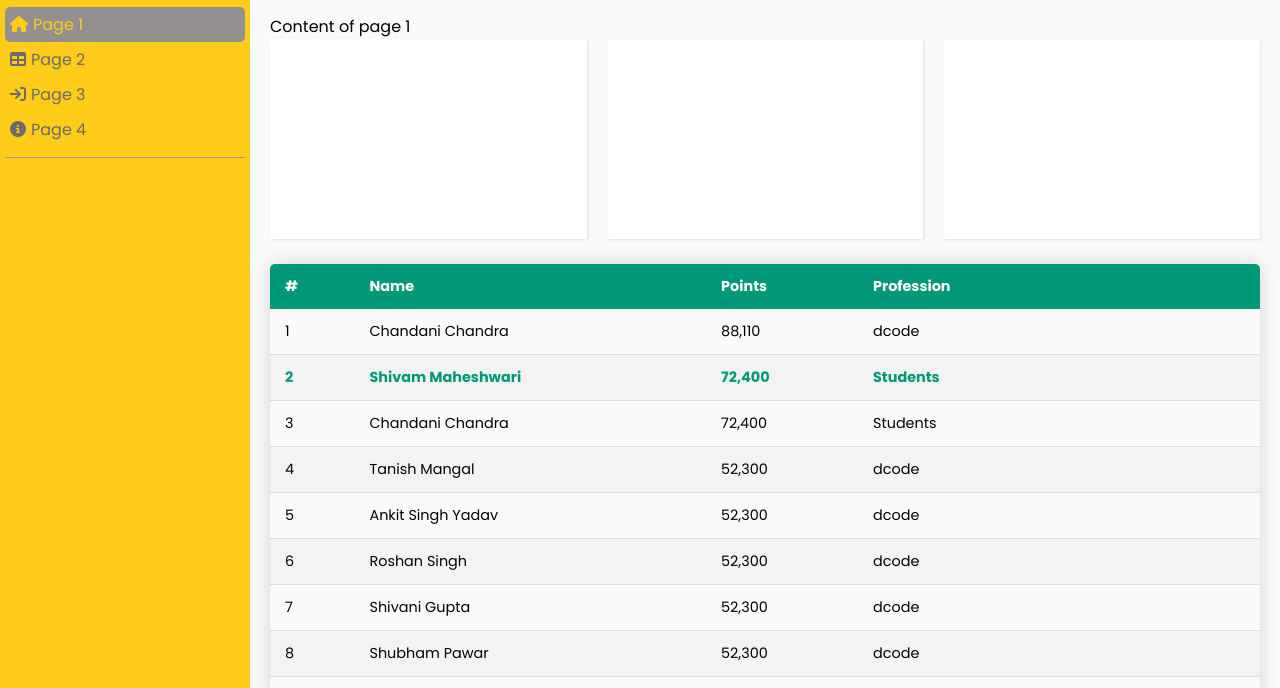
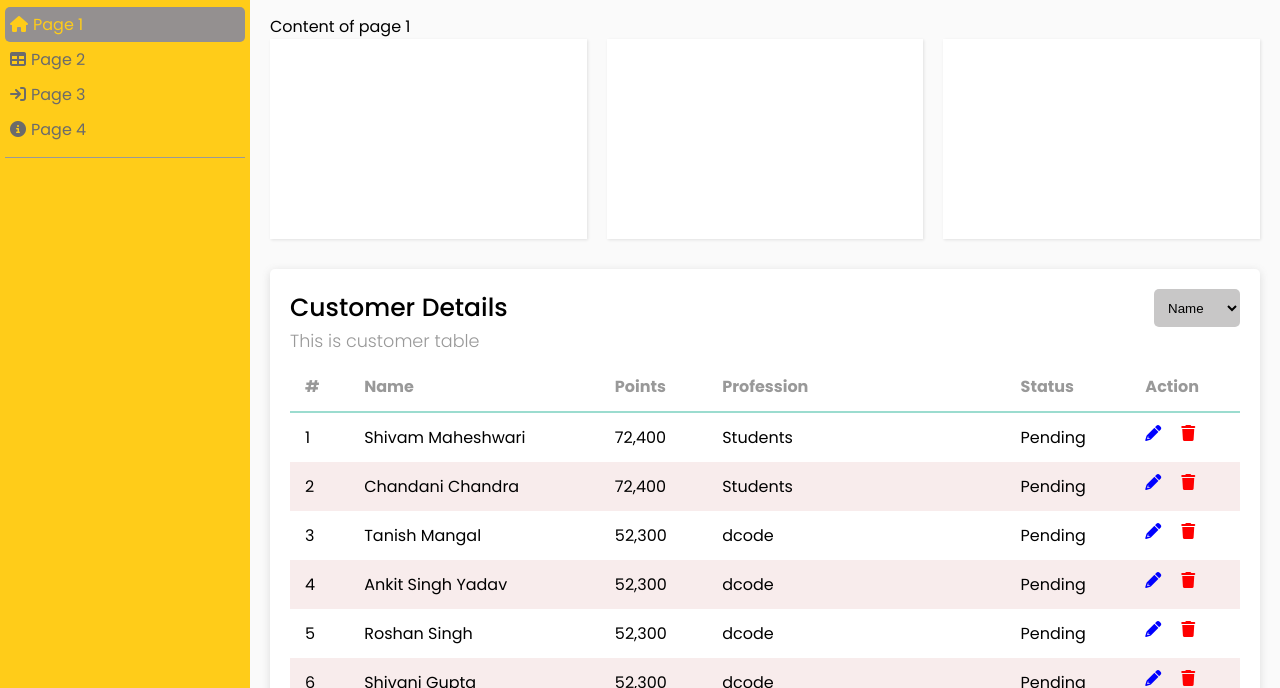
Before and after one commit to im-niraj/FrontEnd-Tech, a plain HTML site: page Dashboard design/index.html in a window 1280 px wide. Shown: the part 112-800 px from the top of the page. Drawn offline with Linux system fonts and the light colour scheme.

Commit message:
dashboard table update

```diff
--- a/Dashboard design/css/component.css
+++ b/Dashboard design/css/component.css
@@ -46,3 +46,67 @@
     cursor: pointer;
     background-color: #9bdccf;
 }
+
+
+
+
+/* table for index.html */
+.tableChart{
+    padding: 20px;
+    background-color: #fff;
+    margin-top: 30px;
+    border-radius: 5px;
+    box-shadow: rgba(99, 99, 99, 0.2) 0px 2px 8px 0px;
+
+}
+.tableChartHeader{
+    display: flex;
+    justify-content: space-between;
+
+}
+
+.table-customer{
+    border-collapse: collapse;
+    margin: 5px 0;
+    width: 100%;
+}
+.table-customer thead tr
+{
+    /* background-color: #9bdccf; */
+    text-align: left;
+    font-weight: bold;
+    color: #999;
+}
+.table-customer thead tr{
+    border-bottom: 2px solid #9bdccf;
+}
+.table-customer td, th{
+    padding: 12px 15px;
+}
+.table-customer tbody tr:nth-of-type(even){
+
+    background-color: #f8ecec;
+}
+
+.table-customer tbody tr:last-of-type {
+    border-bottom: 2px solid #009879;
+}
+.actionButton{
+    display: flex;
+    justify-content: space-between;
+    width: 50px;
+}
+.actionButton i:first-child{
+    color: blue;
+    cursor: pointer;
+    transition: all .1s;
+}
+.actionButton i:last-child{
+    color: red;
+    cursor: pointer;
+    transition: all .1s;
+}
+.actionButton i:hover{
+    font-size: 20px;
+    transform: scale(1.1);
+}
--- a/Dashboard design/css/style.css
+++ b/Dashboard design/css/style.css
@@ -238,6 +238,18 @@ p {
 .addData:hover{
   background-color: blue;
 }
+
+
+.customerDetails{
+    font-size: 25px;
+    font-weight: 500;
+}
+#sortBy{
+    border: 0;
+    padding: 10px 10px;
+    background-color: rgb(200, 199, 199);
+    border-radius: 5px;
+}
 /* ---------------------------------------------------
     Footer
 ----------------------------------------------------- */
--- a/Dashboard design/index.html
+++ b/Dashboard design/index.html
@@ -83,8 +83,16 @@
                     <div class="card-home"></div>
                 </div>
 
-
-                <table class="content-table ">
+                <div class="tableChart">
+                    <div class="tableChartHeader">
+                        <div class="customerDetails">Customer Details</div>
+                        <select name="sortBy" id="sortBy">
+                            <option value="name">Name</option>
+                            <option value="amount">Amount</option>
+                        </select>
+                    </div>
+                    <p>This is customer table</p>
+                    <table class="table-customer">
 
                         <thead>
                             <tr>
@@ -92,77 +100,127 @@
                                 <th>Name</th>
                                 <th>Points</th>
                                 <th>Profession</th>
+                                <th>Status</th>
+                                <th>Action</th>
                             </tr>
                         </thead>
                         <tbody>
-                        <tr>
+                            <tr class="active-row ">
                                 <td>1</td>
-                            <td>Chandani Chandra</td>
-                            <td>88,110</td>
-                            <td>dcode</td>
-                        </tr>
-                        <tr class="active-row ">
-                            <td>2</td>
                                 <td>Shivam Maheshwari</td>
                                 <td>72,400</td>
                                 <td>Students</td>
+                                <td>Pending</td>
+                                <td class="actionButton">
+                                    <i class="fa fa-pencil" aria-hidden="true"></i>
+                                    <i class="fa fa-trash" aria-hidden="true"></i>
+                                </td>
+                            </tr>
+                            <tr>
+                                <td>2</td>
+                                <td>Chandani Chandra</td>
+                                <td>72,400</td>
+                                <td>Students</td>
+                                <td>Pending</td>
+                                <td class="actionButton">
+                                    <i class="fa fa-pencil" aria-hidden="true"></i>
+                                    <i class="fa fa-trash" aria-hidden="true"></i>
+                                </td>
                             </tr>
                             <tr>
                                 <td>3</td>
-                            <td>Chandani Chandra</td>
-                            <td>72,400</td>
-                            <td>Students</td>
+                                <td>Tanish Mangal</td>
+                                <td>52,300</td>
+                                <td>dcode</td>
+                                <td>Pending</td>
+                                <td class="actionButton">
+                                    <i class="fa fa-pencil" aria-hidden="true"></i>
+                                    <i class="fa fa-trash" aria-hidden="true"></i>
+                                </td>
                             </tr>
                             <tr>
                                 <td>4</td>
-                            <td>Tanish Mangal</td>
+                                <td>Ankit Singh Yadav</td>
                                 <td>52,300</td>
                                 <td>dcode</td>
+                                <td>Pending</td>
+                                <td class="actionButton">
+                                    <i class="fa fa-pencil" aria-hidden="true"></i>
+                                    <i class="fa fa-trash" aria-hidden="true"></i>
+                                </td>
                             </tr>
                             <tr>
                                 <td>5</td>
-                            <td>Ankit Singh Yadav</td>
+                                <td>Roshan Singh</td>
                                 <td>52,300</td>
                                 <td>dcode</td>
+                                <td>Pending</td>
+                                <td class="actionButton">
+                                    <i class="fa fa-pencil" aria-hidden="true"></i>
+                                    <i class="fa fa-trash" aria-hidden="true"></i>
+                                </td>
                             </tr>
                             <tr>
                                 <td>6</td>
-                            <td>Roshan Singh</td>
+                                <td>Shivani Gupta</td>
                                 <td>52,300</td>
                                 <td>dcode</td>
+                                <td>Pending</td>
+                                <td class="actionButton">
+                                    <i class="fa fa-pencil" aria-hidden="true"></i>
+                                    <i class="fa fa-trash" aria-hidden="true"></i>
+                                </td>
                             </tr>
                             <tr>
                                 <td>7</td>
-                            <td>Shivani Gupta</td>
+                                <td>Shubham Pawar</td>
                                 <td>52,300</td>
                                 <td>dcode</td>
+                                <td>Pending</td>
+                                <td class="actionButton">
+                                    <i class="fa fa-pencil" aria-hidden="true"></i>
+                                    <i class="fa fa-trash" aria-hidden="true"></i>
+                                </td>
                             </tr>
                             <tr>
                                 <td>8</td>
-                            <td>Shubham Pawar</td>
+                                <td>Brijesh Rai</td>
                                 <td>52,300</td>
                                 <td>dcode</td>
+                                <td>Pending</td>
+                                <td class="actionButton">
+                                    <i class="fa fa-pencil" aria-hidden="true"></i>
+                                    <i class="fa fa-trash" aria-hidden="true"></i>
+                                </td>
                             </tr>
                             <tr>
                                 <td>9</td>
-                            <td>Brijesh Rai</td>
+                                <td>Sakshi Gupta</td>
                                 <td>52,300</td>
-                            <td>dcode</td>
+                                <td>Java Backend developer</td>
+                                <td>Pending</td>
+                                <td class="actionButton">
+                                    <i class="fa fa-pencil" aria-hidden="true"></i>
+                                    <i class="fa fa-trash" aria-hidden="true"></i>
+                                </td>
                             </tr>
                             <tr>
                                 <td>10</td>
-                            <td>Sakshi Gupta</td>
-                            <td>52,300</td>
-                            <td>Java Backend developer</td>
-                        </tr>
-                        <tr>
-                            <td>11</td>
                                 <td>Shukhdev Hansada</td>
                                 <td>52,300</td>
                                 <td>React Developer</td>
+                                <td>Pending</td>
+                                <td class="actionButton">
+                                    <i class="fa fa-pencil" aria-hidden="true"></i>
+                                    <i class="fa fa-trash" aria-hidden="true"></i>
+                                </td>
                             </tr>
                         </tbody>
                     </table>
+                    <p>10 result per page</p>
+
+                </div>
+
 
                 <h2 class="h2">Collapsible Sidebar</h2>
                 <p>Lorem ipsum dolor sit amet, consectetur adipisicing elit, sed do eiusmod tempor incididunt ut labore
```
Also changed, not shown: 1 other file. Lines whose indentation alone changed are shown as unchanged.
